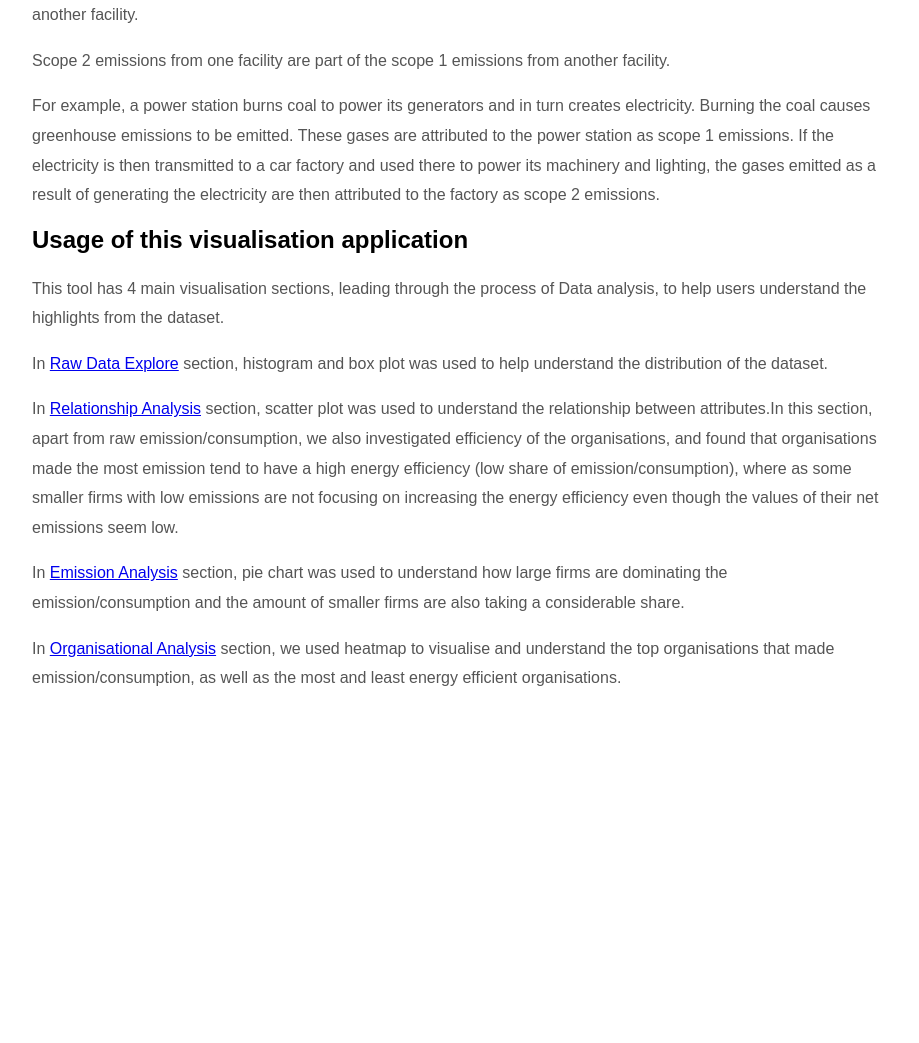
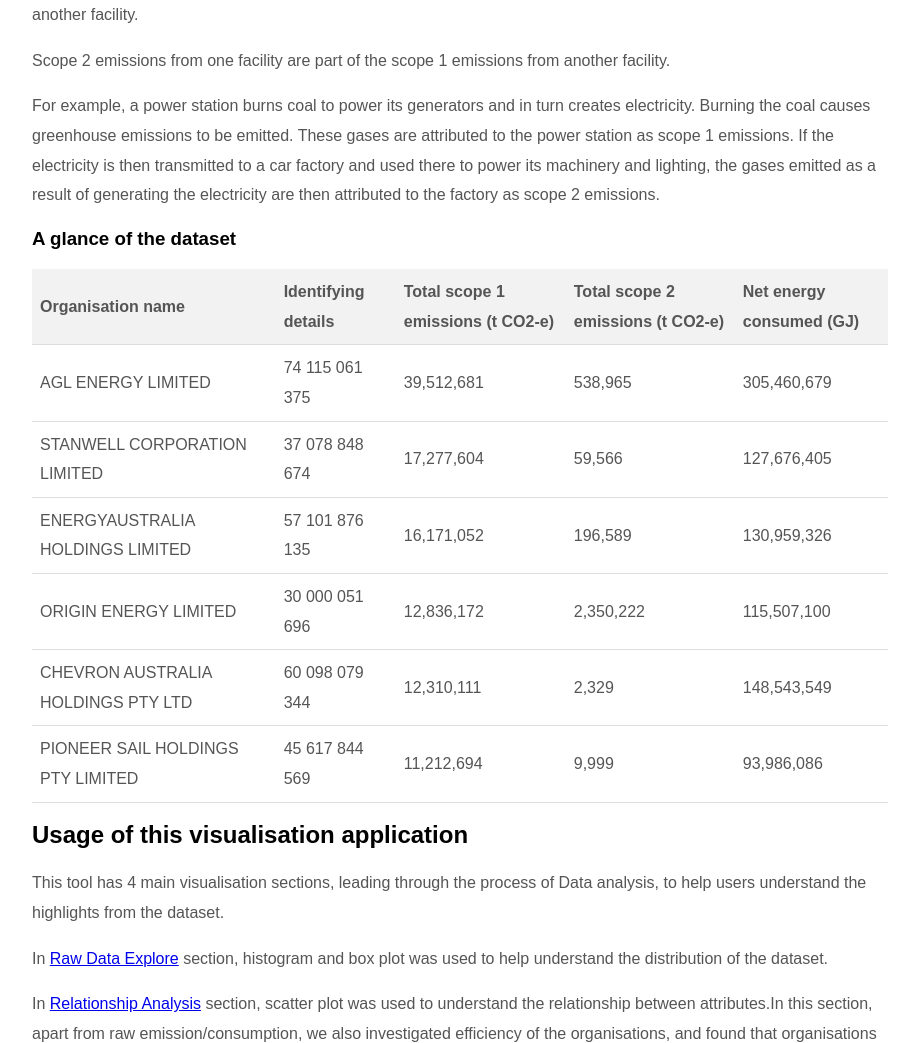
Before and after one commit to dianlu/national-greenhouse-gas-emission-analysis, a Flask app: page / in a window 1280 px wide. Shown: the part 804-1847 px from the top of the page, without its empty margins (308-1227 px from the left). Before the commit the page ends 1490 px from the top, so only its background shows below. Run offline with Flask 2, Linux system fonts and the light colour scheme.

Commit message:
Adding a glance of the dataset

```diff
--- a/static/styles.css
+++ b/static/styles.css
@@ -52,3 +52,24 @@ body {
     color: #555;
     line-height: 1.85;
 }
+
+table {
+    border-collapse: collapse;
+    width: 100%;
+  }
+
+  th, td {
+    padding: 8px;
+    text-align: left;
+    border-bottom: 1px solid #ddd;
+    color: #555;
+    line-height: 1.85;
+  }
+
+  th {
+    background-color: #f2f2f2;
+  }
+
+  tr:hover {
+    background-color: #f5f5f5;
+  }
--- a/templates/home.html
+++ b/templates/home.html
@@ -34,6 +34,60 @@
                 <p>Scope 2 emissions from one facility are part of the scope 1 emissions from another facility.</p>
                 <p>For example, a power station burns coal to power its generators and in turn creates electricity. Burning the coal causes greenhouse emissions to be emitted. These gases are attributed to the power station as scope 1 emissions. If the electricity is then transmitted to a car factory and used there to power its machinery and lighting, the gases emitted as a result of generating the electricity are then attributed to the factory as scope 2 emissions.
                 </p>
+                <h3>A glance of the dataset</h3>
+                <table>
+                    <tr>
+                      <th>Organisation name</th>
+                      <th>Identifying details</th>
+                      <th>Total scope 1 emissions (t CO2-e)</th>
+                      <th>Total scope 2 emissions (t CO2-e)</th>
+                      <th>Net energy consumed (GJ)</th>
+                    </tr>
+                    <tr>
+                      <td>AGL ENERGY LIMITED</td>
+                      <td>74 115 061 375</td>
+                      <td>39,512,681</td>
+                      <td>538,965</td>
+                      <td>305,460,679</td>
+                    </tr>
+                    <tr>
+                      <td>STANWELL CORPORATION LIMITED</td>
+                      <td>37 078 848 674</td>
+                      <td>17,277,604</td>
+                      <td>59,566</td>
+                      <td>127,676,405</td>
+                    </tr>
+                    <tr>
+                      <td>ENERGYAUSTRALIA HOLDINGS LIMITED</td>
+                      <td>57 101 876 135</td>
+                      <td>16,171,052</td>
+                      <td>196,589</td>
+                      <td>130,959,326</td>
+                    </tr>
+                    <tr>
+                      <td>ORIGIN ENERGY LIMITED</td>
+                      <td>30 000 051 696</td>
+                      <td>12,836,172</td>
+                      <td>2,350,222</td>
+                      <td>115,507,100</td>
+                    </tr>
+                    <tr>
+                      <td>CHEVRON AUSTRALIA HOLDINGS PTY LTD</td>
+                      <td>60 098 079 344</td>
+                      <td>12,310,111</td>
+                      <td>2,329</td>
+                      <td>148,543,549</td>
+                    </tr>
+                    <tr>
+                      <td>PIONEER SAIL HOLDINGS PTY LIMITED</td>
+                      <td>45 617 844 569</td>
+                      <td>11,212,694</td>
+                      <td>9,999</td>
+                      <td>93,986,086</td>
+                    </tr>
+                  </table>
+
+            <br>
             <h2>Usage of this visualisation application</h2>
             <p>This tool has 4 main visualisation sections, leading through the process of Data analysis, to help users understand the highlights from the dataset.</p>
             <p>In <a href="{{ url_for('raw_data') }}">Raw Data Explore</a> section, histogram and box plot was used to help understand the distribution of the dataset.</p>
```
